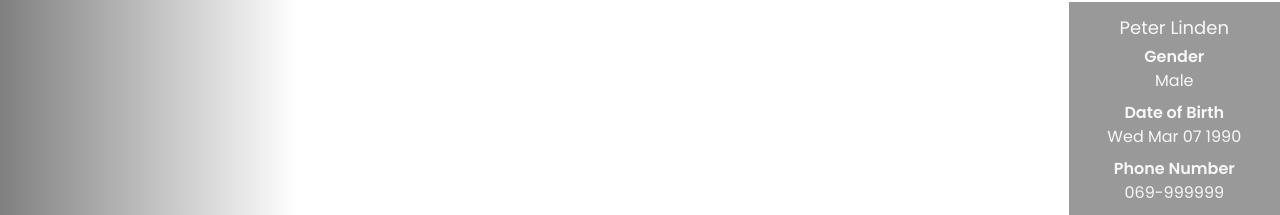
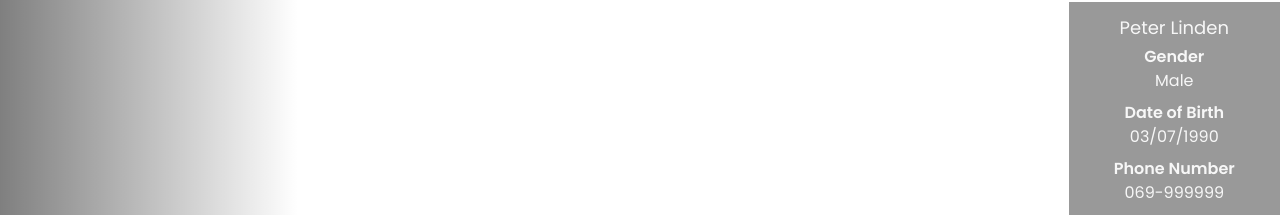
Before and after one commit to overextended/ox_core, a React (Create React App) app in the folder web/: page /select in a window 1280 px wide. Both pictures are taken after a click on the element 149 px from the left and 51 px from the top of the page. Shown: the part 235-450 px from the top of the page. Built offline with nearby package versions, Linux system fonts and the light colour scheme; no server answers.

Commit message:
fix(nui): Resolve invalid date on character

```diff
--- a/web/src/components/Dialogs/SelectCharacter.tsx
+++ b/web/src/components/Dialogs/SelectCharacter.tsx
@@ -47,7 +47,7 @@ const SelectCharacter: React.FC<Props> = (props) => {
           <Spacer />
           <Box p={1}>
             <Text fontWeight="bold">Date of Birth</Text>
-            <Text>{new Date(props.character.dateofbirth).toDateString()}</Text>
+            <Text>{props.character.dateofbirth}</Text>
           </Box>
           <Spacer />
           {props.character.phone_number && (
```
